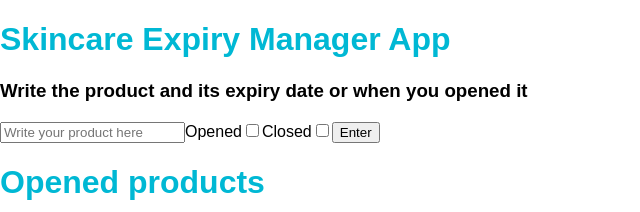
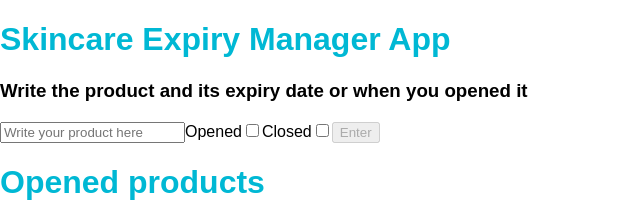
Before and after one commit to mariatens/skincare-tracker, a React (Create React App) app: page / in a window 1280 px wide. Shown: the top 212 px of the page, without its empty margins (0-640 px from the left). Built offline with nearby package versions, Linux system fonts and the light colour scheme.

Commit message:
Disable button if no text

```diff
--- a/src/components/InputBar.tsx
+++ b/src/components/InputBar.tsx
@@ -1,5 +1,5 @@
 interface InputBarProps {
-  //TODO: maybe change to product: IProduct and input as name. think this isn't sensible
+  //maybe change to product: IProduct and input as name. think this isn't sensible
   onChange: (product: any) => void;
   handleOpened: (event: any) => void;
   handleClosed: (event: any) => void;
@@ -67,7 +67,7 @@ export function InputBar(props: InputBarProps): JSX.Element {
           />
         </label>
       )}
-      <button onClick={props.handleEnter}>
+      <button disabled = {props.input === ""} onClick={props.handleEnter}>
         Enter
       </button>
     </>
```
